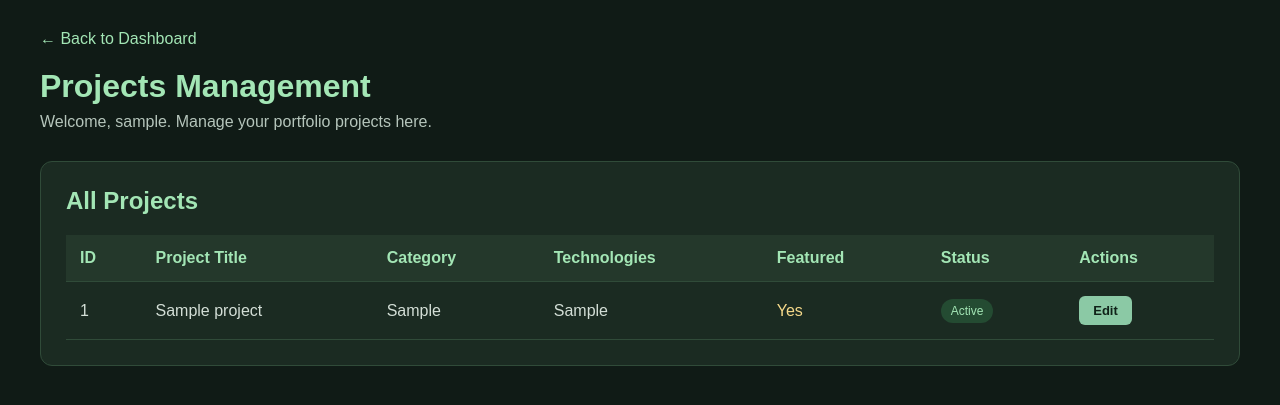
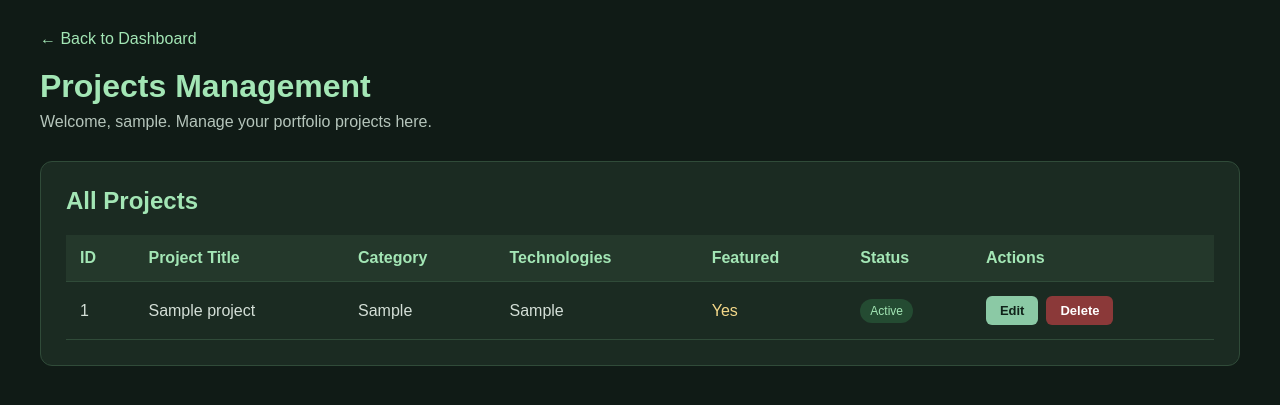
Before and after one commit to buenavistaarvin27-ux/Arvin, a PHP site: page /admin/projects.php in a window 1280 px wide. Shown: the top 405 px of the page. Run offline with PHP 8.4, Linux system fonts and the light colour scheme; the visitor is signed in with stand-in values (Sample User, id 1); tables that the repository leaves empty or names only in its code hold one stand-in row (values such as "Sample post"); a stand-in replaces the project's code that opens the database connection.

Commit message:
Add secure project delete functionality

```diff
--- a/admin/projects.php
+++ b/admin/projects.php
@@ -1,3 +1,4 @@
+
 <?php
 require_once __DIR__ . "/../includes/auth.php";
 requireAdmin();
@@ -104,7 +105,7 @@ $username = escape($_SESSION['admin_username'] ?? 'Admin');
         table {
             width: 100%;
             border-collapse: collapse;
-            min-width: 750px;
+            min-width: 850px;
         }
 
         th, td {
@@ -156,14 +157,10 @@ $username = escape($_SESSION['admin_username'] ?? 'Admin');
             border-radius: 8px;
         }
 
-        @media (max-width: 600px) {
-            body {
-                padding: 15px;
-            }
-
-            .card {
-                padding: 15px;
-            }
+        .actions {
+            display: flex;
+            align-items: center;
+            gap: 8px;
         }
 
         .edit-btn {
@@ -175,12 +172,38 @@ $username = escape($_SESSION['admin_username'] ?? 'Admin');
             text-decoration: none;
             font-size: 13px;
             font-weight: bold;
+            border: none;
         }
 
         .edit-btn:hover {
             background: #a2dbb8;
         }
 
+        .delete-btn {
+            display: inline-block;
+            padding: 7px 14px;
+            background: #8b3939;
+            color: #ffffff;
+            border: none;
+            border-radius: 6px;
+            font-size: 13px;
+            font-weight: bold;
+            cursor: pointer;
+        }
+
+        .delete-btn:hover {
+            background: #a74747;
+        }
+
+        @media (max-width: 600px) {
+            body {
+                padding: 15px;
+            }
+
+            .card {
+                padding: 15px;
+            }
+        }
     </style>
 </head>
 
@@ -234,7 +257,9 @@ $username = escape($_SESSION['admin_username'] ?? 'Admin');
                         <?php foreach ($projects as $project): ?>
 
                             <tr>
-                                <td><?php echo escape($project['id']); ?></td>
+                                <td>
+                                    <?php echo escape($project['id']); ?>
+                                </td>
 
                                 <td>
                                     <?php echo escape($project['title']); ?>
@@ -259,10 +284,34 @@ $username = escape($_SESSION['admin_username'] ?? 'Admin');
                                 </td>
 
                                 <td>
+                                    <div class="actions">
+
+                                        <!-- Edit Button -->
                                         <a href="edit-project.php?id=<?php echo (int) $project['id']; ?>"
                                            class="edit-btn">
                                             Edit
                                         </a>
+
+                                        <!-- Delete Button -->
+                                        <form method="POST"
+                                              action="delete-project.php"
+                                              onsubmit="return confirm('Are you sure you want to delete this project? This action cannot be undone.');">
+
+                                            <input type="hidden"
+                                                   name="csrf_token"
+                                                   value="<?php echo escape($_SESSION['csrf_token'] ?? ''); ?>">
+
+                                            <input type="hidden"
+                                                   name="id"
+                                                   value="<?php echo (int) $project['id']; ?>">
+
+                                            <button type="submit" class="delete-btn">
+                                                Delete
+                                            </button>
+
+                                        </form>
+
+                                    </div>
                                 </td>
                             </tr>
 
```
Also changed, not shown: admin/delete-project.php (added, +51 -0 lines). Lines whose indentation alone changed are shown as unchanged.
